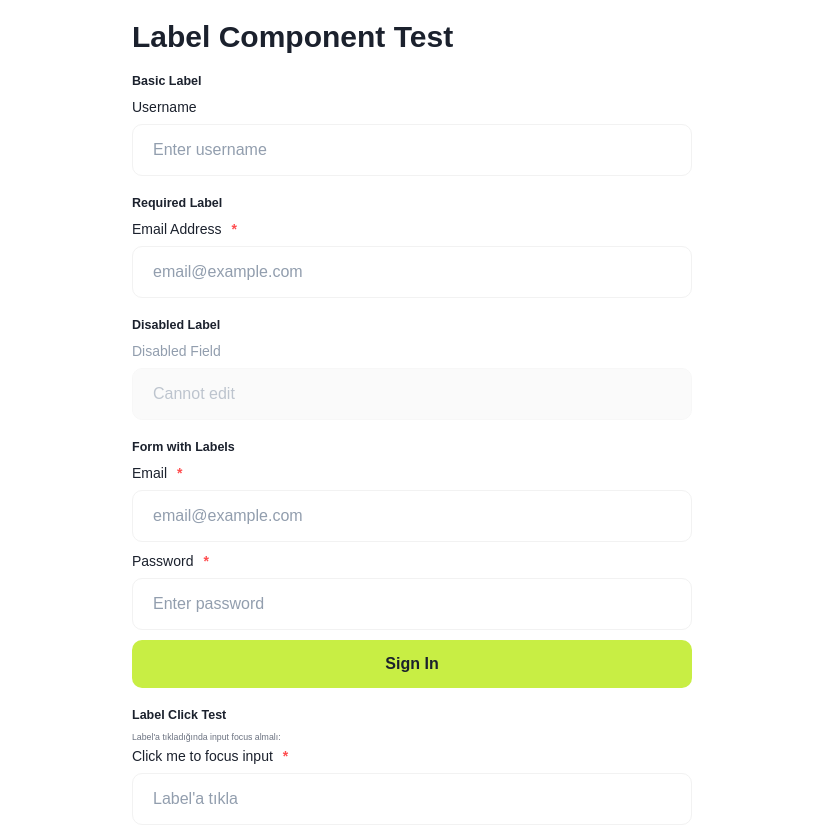
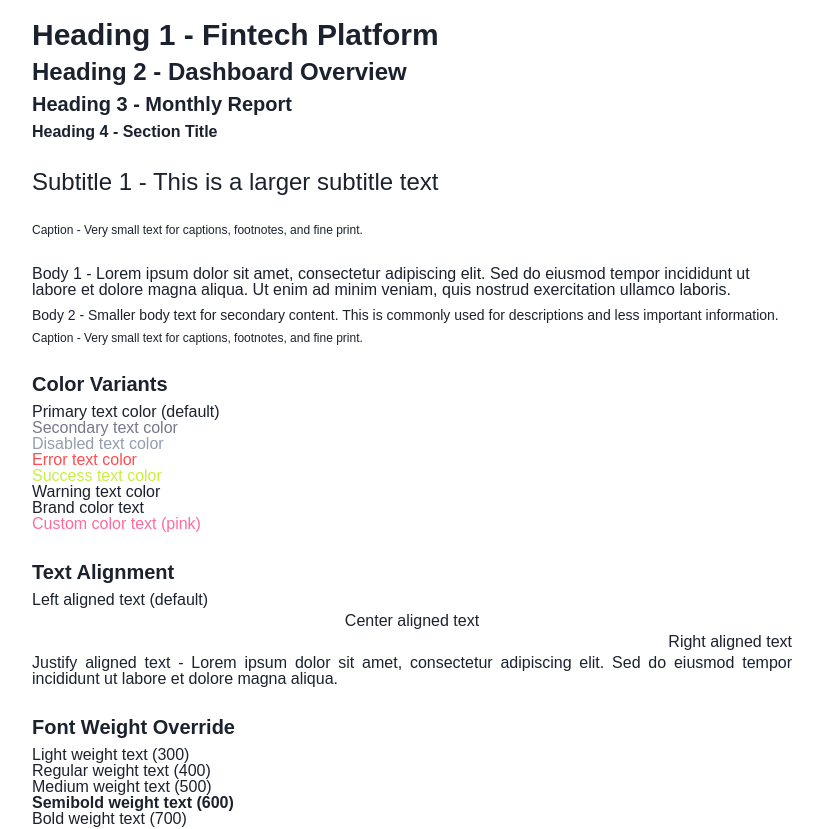
Before and after one commit to selkisamet/fintech-case, a React (Vite) app: page / in a window 1280 px wide. Shown: the top 829 px of the page, without its empty margins (228-1051 px from the left). Built offline with nearby package versions, Linux system fonts and the light colour scheme.

Commit message:
feat: add Text atom component with polymorphic variants

```diff
--- a/src/App.jsx
+++ b/src/App.jsx
@@ -1,72 +1,88 @@
-import { useState } from 'react';
 import { ThemeProvider } from 'styled-components';
 import { GlobalStyles } from './styles/GlobalStyles';
 import { theme } from './styles/theme';
-import Button from './components/atoms/Button/Button';
-import Input from './components/atoms/Input/Input';
-import Label from './components/atoms/Label/Label';
+import Text from './components/atoms/Text/Text';
 
 function App() {
-  const [email, setEmail] = useState('');
-  const [password, setPassword] = useState('');
-
   return (
     <ThemeProvider theme={theme}>
       <GlobalStyles />
 
-      <div style={{ padding: '2rem', maxWidth: '600px', margin: '0 auto' }}>
-        <h1 style={{ marginBottom: '2rem' }}>Label Component Test</h1>
-
-        <div style={{ marginBottom: '2rem' }}>
-          <h2 style={{ marginBottom: '1rem', fontSize: '1.25rem' }}>Basic Label</h2>
-          <Label htmlFor="basic-input">Username</Label>
-          <Input id="basic-input" placeholder="Enter username" />
+      <div style={{ padding: '2rem', maxWidth: '800px', margin: '0 auto' }}>
+        <div style={{ marginBottom: '3rem' }}>
+          <Text variant="heading1" as="h1">Heading 1 - Fintech Platform</Text>
+          <Text variant="heading2" as="h2" style={{ marginTop: '1rem' }}>Heading 2 - Dashboard Overview</Text>
+          <Text variant="heading3" as="h3" style={{ marginTop: '1rem' }}>Heading 3 - Monthly Report</Text>
+          <Text variant="heading4" as="h4" style={{ marginTop: '1rem' }}>Heading 4 - Section Title</Text>
         </div>
 
-        <div style={{ marginBottom: '2rem' }}>
-          <h2 style={{ marginBottom: '1rem', fontSize: '1.25rem' }}>Required Label</h2>
-          <Label htmlFor="email-input" required>Email Address</Label>
-          <Input
-            id="email-input"
-            type="email"
-            placeholder="email@example.com"
-            value={email}
-            onChange={(e) => setEmail(e.target.value)}
-          />
+        <div style={{ marginBottom: '3rem' }}>
+          <Text variant="subtitle1">Subtitle 1 - This is a larger subtitle text</Text>
         </div>
 
-        <div style={{ marginBottom: '2rem' }}>
-          <h2 style={{ marginBottom: '1rem', fontSize: '1.25rem' }}>Disabled Label</h2>
-          <Label htmlFor="disabled-input" disabled>Disabled Field</Label>
-          <Input id="disabled-input" value="Cannot edit" disabled
-          />
+        <div style={{ marginBottom: '3rem' }}>
+          <Text variant="caption" style={{ marginTop: '1rem' }}>
+            Caption - Very small text for captions, footnotes, and fine print.
+          </Text>
         </div>
 
-        <div style={{ marginBottom: '2rem' }}>
-          <h2 style={{ marginBottom: '1rem', fontSize: '1.25rem' }}>Form with Labels</h2>
-          <div style={{ marginBottom: '1rem' }}>
-            <Label htmlFor="form-email" required>Email</Label>
-            <Input id="form-email" type="email" placeholder="email@example.com" value={email} onChange={(e) => setEmail(e.target.value)}
-            />
-          </div>
-          <div style={{ marginBottom: '1rem' }}>
-            <Label htmlFor="form-password" required>Password</Label>
-            <Input id="form-password" type="password" placeholder="Enter password" value={password} onChange={(e) => setPassword(e.target.value)}
-            />
-          </div>
-          <Button fullWidth>Sign In</Button>
+        <div style={{ marginBottom: '3rem' }}>
+          <Text variant="body1">
+            Body 1 - Lorem ipsum dolor sit amet, consectetur adipiscing elit.
+            Sed do eiusmod tempor incididunt ut labore et dolore magna aliqua.
+            Ut enim ad minim veniam, quis nostrud exercitation ullamco laboris.
+          </Text>
+          <Text variant="body2" style={{ marginTop: '1rem' }}>
+            Body 2 - Smaller body text for secondary content.
+            This is commonly used for descriptions and less important information.
+          </Text>
+          <Text variant="caption" style={{ marginTop: '1rem' }}>
+            Caption - Very small text for captions, footnotes, and fine print.
+          </Text>
         </div>
 
-        <div style={{ marginBottom: '2rem' }}>
-          <h2 style={{ marginBottom: '1rem', fontSize: '1.25rem' }}>
-            Label Click Test
-          </h2>
-          <p style={{ fontSize: '0.875rem', color: '#6B7280', marginBottom: '0.5rem' }}>
-            Label'a tıkladığında input focus almalı:
-          </p>
-          <Label htmlFor="click-test" required>Click me to focus input</Label>
-          <Input id="click-test" placeholder="Label'a tıkla"
-          />
+        <div style={{ marginBottom: '3rem' }}>
+          <Text variant="heading3" as="h3" style={{ marginBottom: '1rem' }}>Color Variants</Text>
+          <Text color="primary">Primary text color (default)</Text>
+          <Text color="secondary">Secondary text color</Text>
+          <Text color="disabled">Disabled text color</Text>
+          <Text color="error">Error text color</Text>
+          <Text color="success">Success text color</Text>
+          <Text color="warning">Warning text color</Text>
+          <Text color="brand">Brand color text</Text>
+          <Text customColor="#FF6B9E">Custom color text (pink)</Text>
+        </div>
+
+        <div style={{ marginBottom: '3rem' }}>
+          <Text variant="heading3" as="h3" style={{ marginBottom: '1rem' }}>Text Alignment</Text>
+          <Text align="left" style={{ marginBottom: '0.5rem' }}>Left aligned text (default)</Text>
+          <Text align="center" style={{ marginBottom: '0.5rem' }}>Center aligned text</Text>
+          <Text align="right" style={{ marginBottom: '0.5rem' }}>Right aligned text</Text>
+          <Text align="justify">Justify aligned text - Lorem ipsum dolor sit amet, consectetur adipiscing elit. Sed do eiusmod tempor incididunt ut labore et dolore magna aliqua.</Text>
+        </div>
+
+        <div style={{ marginBottom: '3rem' }}>
+          <Text variant="heading3" as="h3" style={{ marginBottom: '1rem' }}>Font Weight Override</Text>
+          <Text weight="light">Light weight text (300)</Text>
+          <Text weight="regular">Regular weight text (400)</Text>
+          <Text weight="medium">Medium weight text (500)</Text>
+          <Text weight="semibold">Semibold weight text (600)</Text>
+          <Text weight="bold">Bold weight text (700)</Text>
+        </div>
+
+        <div style={{ marginBottom: '3rem' }}>
+          <Text variant="heading3" as="h3" style={{ marginBottom: '1rem' }}>Polymorphic Component (Same style, different HTML tags)</Text>
+          <Text as="p">This is rendered as a &lt;p&gt; tag</Text>
+          <Text as="div">This is rendered as a &lt;div&gt; tag</Text>
+          <Text as="span">This is rendered as a &lt;span&gt; tag</Text>
+          <Text as="strong">This is rendered as a &lt;strong&gt; tag</Text>
+        </div>
+
+        <div style={{ padding: '2rem', backgroundColor: theme.colors.primary }}>
+          <Text variant="heading2" as="h2" style={{ marginBottom: '0.5rem' }}>Welcome to Fintech</Text>
+          <Text variant="subtitle1" color="secondary" style={{ marginBottom: '1.5rem' }}>Track your finances with ease</Text>
+          <Text variant="body1" style={{ marginBottom: '1rem' }}>Our platform helps you manage your financial transactions, monitor your total balance, and track your business capital efficiently.</Text>
+          <Text variant="caption" color="secondary">Last updated: 2 minutes ago</Text>
         </div>
       </div>
     </ThemeProvider>
--- a/src/components/atoms/Button/Button.styles.js
+++ b/src/components/atoms/Button/Button.styles.js
@@ -4,7 +4,7 @@ import { theme } from '../../../styles/theme';
 export const StyledButton = styled.button`
   padding: 1.4rem 2rem;
   border-radius: 1rem;
-  font-size: ${theme.typography.fontSize.base};
+  font-size: ${theme.typography.fontSize.md};
   height: 4.8rem;
   width: ${({ $fullWidth }) => ($fullWidth ? "100%" : "auto")};
   cursor: pointer;
--- a/src/components/atoms/Input/Input.styles.js
+++ b/src/components/atoms/Input/Input.styles.js
@@ -11,7 +11,7 @@ export const InputContainer = styled.div`
 export const StyledInput = styled.input`
   width: 100%;
   font-family: ${theme.typography.fontFamily.primary};
-  font-size: ${theme.typography.fontSize.base};
+  font-size: ${theme.typography.fontSize.md};
   font-weight: ${theme.typography.fontWeight.medium};
   color: ${theme.colors.text.text3};
   background-color: ${theme.colors.light};
--- a/src/components/atoms/Text/Text.jsx
+++ b/src/components/atoms/Text/Text.jsx
@@ -0,0 +1,11 @@
+import { StyledText } from './Text.styles';
+
+const Text = ({ children, as = 'p', variant = 'body1', color, align, weight, customColor, ...rest }) => {
+    return (
+        <StyledText as={as} $variant={variant} $colorVariant={color} $align={align} $weight={weight} $customColor={customColor} {...rest}>
+            {children}
+        </StyledText>
+    )
+}
+
+export default Text
--- a/src/components/atoms/Text/Text.styles.js
+++ b/src/components/atoms/Text/Text.styles.js
@@ -0,0 +1,112 @@
+import styled, { css } from 'styled-components';
+import { theme } from '../../../styles/theme';
+
+const variantStyles = {
+  heading1: css`
+    font-size: 3rem;
+    font-weight: ${theme.typography.fontWeight.bold};
+    line-height: 100%;
+  `,
+
+  heading2: css`
+    font-size: 2.4rem;
+    font-weight: ${theme.typography.fontWeight.bold};
+    line-height: 100%;
+  `,
+
+  heading3: css`
+    font-size: 2rem;
+    font-weight: ${theme.typography.fontWeight.semibold};
+    line-height: 100%;
+  `,
+
+  heading4: css`
+    font-size: ${theme.typography.fontSize.md};
+    font-weight: ${theme.typography.fontWeight.semibold};
+    line-height: 100%;
+  `,
+
+  body1: css`
+    font-size: ${theme.typography.fontSize.base};
+    font-weight: ${theme.typography.fontWeight.regular};
+    line-height: 100%;
+  `,
+
+  body2: css`
+    font-size: ${theme.typography.fontSize.sm};
+    font-weight: ${theme.typography.fontWeight.regular};
+    line-height: 100%;
+  `,
+
+  caption: css`
+    font-size: ${theme.typography.fontSize.xs};
+    font-weight: ${theme.typography.fontWeight.regular};
+    line-height: 100%;
+  `,
+
+  subtitle1: css`
+    font-size: 2.4rem;
+    font-weight: ${theme.typography.fontWeight.medium};
+    line-height: 100%;
+  `,
+};
+
+const colorStyles = {
+  primary: css`
+    color: ${theme.colors.text.text1};
+  `,
+
+  secondary: css`
+    color: ${theme.colors.text.text3};
+  `,
+
+  disabled: css`
+    color: ${theme.colors.text.text2};
+  `,
+
+  error: css`
+    color: ${theme.colors.error};
+  `,
+
+  success: css`
+    color: ${theme.colors.primary};
+  `,
+};
+
+const alignStyles = {
+  left: css`
+    text-align: left;
+  `,
+  center: css`
+    text-align: center;
+  `,
+  right: css`
+    text-align: right;
+  `,
+  justify: css`
+    text-align: justify;
+  `,
+};
+
+const getWeightStyle = (weight, theme) => {
+  if (!weight) return '';
+  return css`
+    font-weight: ${theme.typography.fontWeight[weight]};
+  `;
+};
+
+export const StyledText = styled.p`
+  margin: 0;
+  padding: 0;
+  font-family: ${theme.typography.fontFamily.primary};
+
+  ${({ $variant = 'body1' }) => variantStyles[$variant]}
+
+  ${({ $colorVariant = 'primary' }) => colorStyles[$colorVariant]}
+
+  ${({ $align }) => $align && alignStyles[$align]}
+
+  ${({ $weight, theme }) => getWeightStyle($weight, theme)}
+
+  ${({ $customColor }) => $customColor && css`color: ${$customColor};`}
+`;
--- a/src/styles/GlobalStyles.js
+++ b/src/styles/GlobalStyles.js
@@ -19,7 +19,7 @@ export const GlobalStyles = createGlobalStyle`
 
   body {
     font-family: ${({ theme }) => theme.typography.fontFamily.primary};
-    font-size: ${({ theme }) => theme.typography.fontSize.base};
+    font-size: ${({ theme }) => theme.typography.fontSize.md};
     font-weight: ${({ theme }) => theme.typography.fontWeight.regular};
     color: ${({ theme }) => theme.colors.text.text1};
     background-color: #ffffff;
@@ -32,7 +32,7 @@ export const GlobalStyles = createGlobalStyle`
   }
 
   h1 {
-    font-size: ${({ theme }) => theme.typography.fontSize.xl};
+    font-size: ${({ theme }) => theme.typography.fontSize.lg};
   }
 
   a {
--- a/src/styles/theme.js
+++ b/src/styles/theme.js
@@ -30,8 +30,8 @@ export const theme = {
         fontSize: {
             xs: "1.2rem",
             sm: "1.4rem",
-            base: "1.6rem",
-            xl: "3rem",
+            md: "1.6rem",
+            lg: "3rem",
         },
 
         fontWeight: {
```
